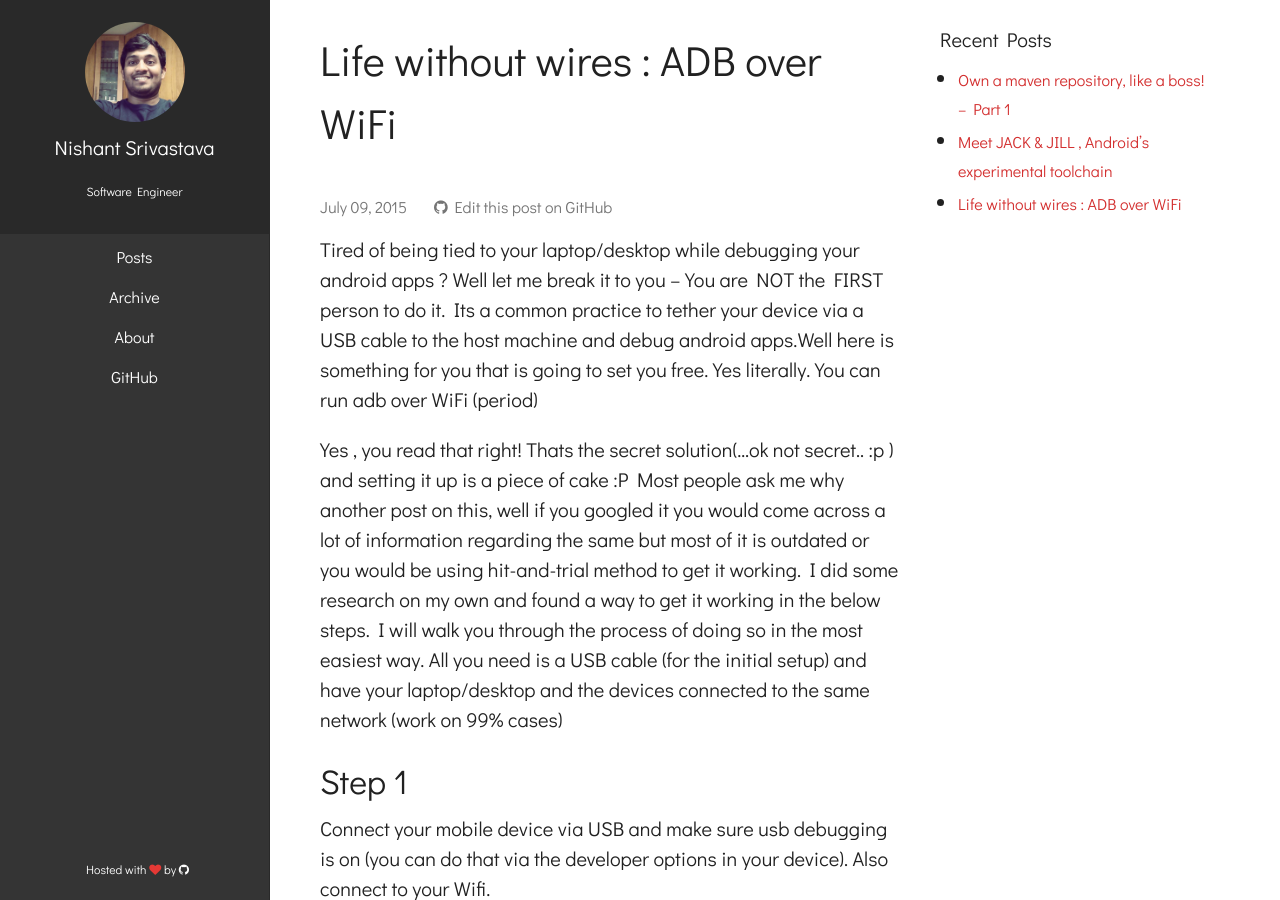
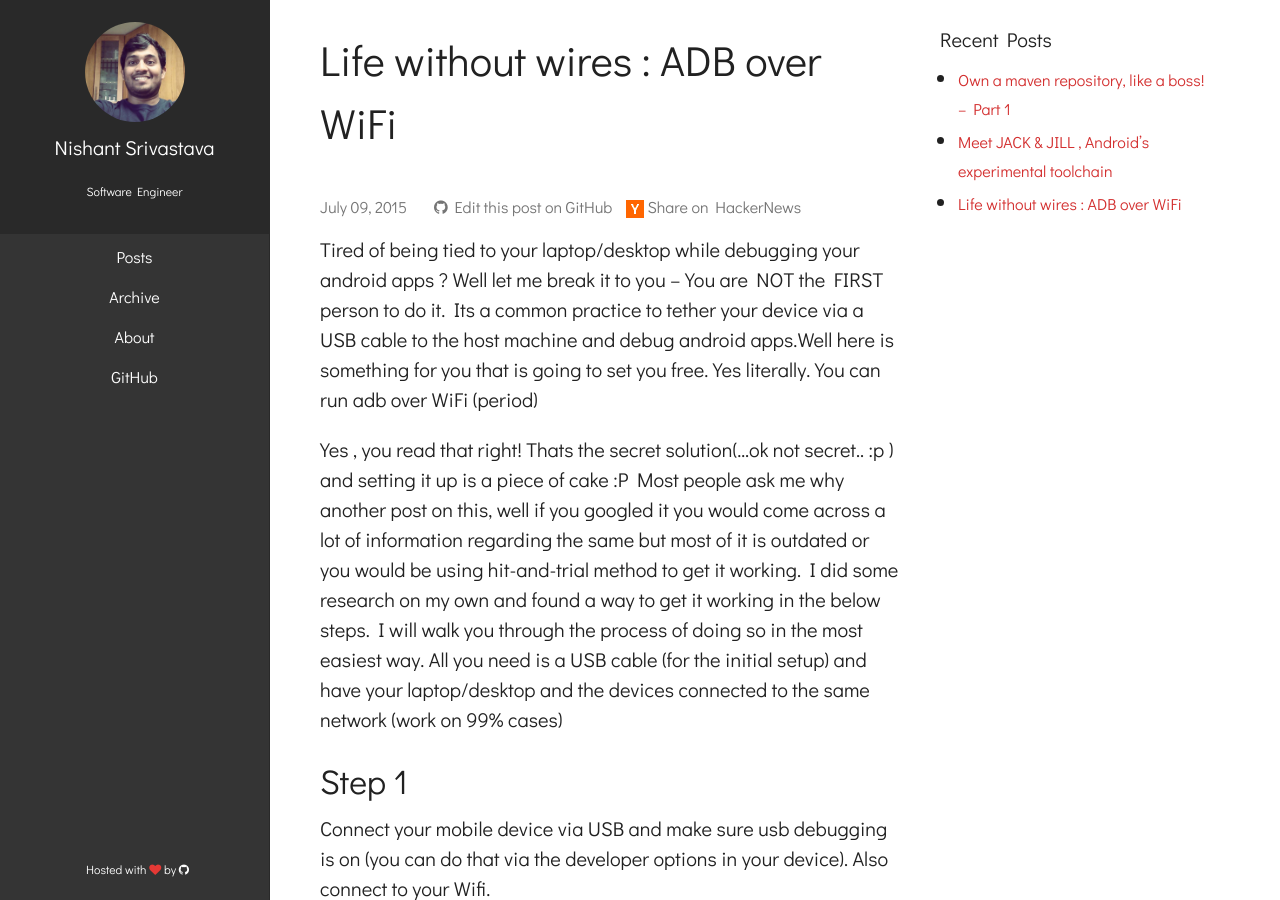
Before and after one commit to nisrulz/nisrulz.github.io, a Jekyll site: the page built from _posts/2015-07-09-life-without-wires-adb-over-wifi.markdown, in a window 1280 px wide and 900 px high. Built offline with Jekyll 4.4.1, drawn with Linux system fonts in a browser that asks for light colours; comment, search, counter and statistics services are not loaded.

Commit message:
(-)Header images (+) Share on Hackernews

```diff
--- a/_includes/share.html
+++ b/_includes/share.html
@@ -31,11 +31,6 @@
       <script type="IN/Share" data-url="{{ post.url | prepend: site.url }}" data-counter="right" data-showzero="true"></script>
     </li>
     {% endif %}
-    {% if site.share.hackernews %}
-    <li>
-      <a href="http://news.ycombinator.com/submitlink?u=http://nisrulz.github.com{{ page.url }}&t={{ page.title }}" target="_blank"><img src="/assets/images/yc500.gif" title="Submit {{ page.title }} to Hacker News" /></a>
-    </li>
-    {% endif %}
   </ul>
 
 </section>
--- a/_layouts/post.html
+++ b/_layouts/post.html
@@ -20,6 +20,11 @@
         <li>
           <a href="//github.com/{{ site.github_username }}/{{ site.github_username }}.github.io/blob/master/{{ page.path }}" target="_blank"><i class="fa fa-github"></i>&nbsp;Edit this post on GitHub</a>
         </li>
+        {% if site.share.hackernews %}
+        <li>
+          <a href="http://news.ycombinator.com/submitlink?u=http://nisrulz.github.com{{ page.url }}&t={{ page.title }}" target="_blank"><img src="/assets/images/yc500.gif" title="Submit {{ page.title }} to Hacker News" />&nbsp;Share on HackerNews</a>
+        </li>
+        {% endif %}
       </ul>
     </div>
     <!-- meta -->
@@ -27,10 +32,7 @@
       {{ content }}
     </section>
     <!-- content -->
-    {% if site.share.twitter or site.share.facebook or site.share.google_plus or site.share.linkedin or site.share.hackernews %}
-    {% assign isPage = true %}
-    {% include share.html %}
-    {% endif %}
+    {% if site.share.twitter or site.share.facebook or site.share.google_plus or site.share.linkedin%} {% assign isPage = true %} {% include share.html %} {% endif %}
     <!-- share -->
     <footer class="post-footer">
       {% if site.share.disqus %}
@@ -39,6 +41,5 @@
     </footer>
   </article>
 </section>
-
- <!-- Disqus -->
+<!-- Disqus -->
 {% include disqus.html %}
--- a/index.html
+++ b/index.html
@@ -28,6 +28,11 @@
             <li>
               <a href="//github.com/{{ site.github_username }}/{{ site.github_username }}.github.io/blob/master/{{ post.path }}" target="_blank"><i class="fa fa-github"></i>&nbsp;Edit this post on GitHub</a>
             </li>
+            {% if site.share.hackernews %}
+            <li>
+              <a href="http://news.ycombinator.com/submitlink?u=http://nisrulz.github.com{{ page.url }}&t={{ page.title }}" target="_blank"><img src="/assets/images/yc500.gif" title="Submit {{ page.title }} to Hacker News" />&nbsp;Share on HackerNews</a>
+            </li>
+            {% endif %}
           </ul>
         </div>
         <!-- meta -->
```
Also changed, not shown: src/images/posts/2015-08-03-own-a-maven-repository-like-a-boss–part-1/header.png (deleted).
